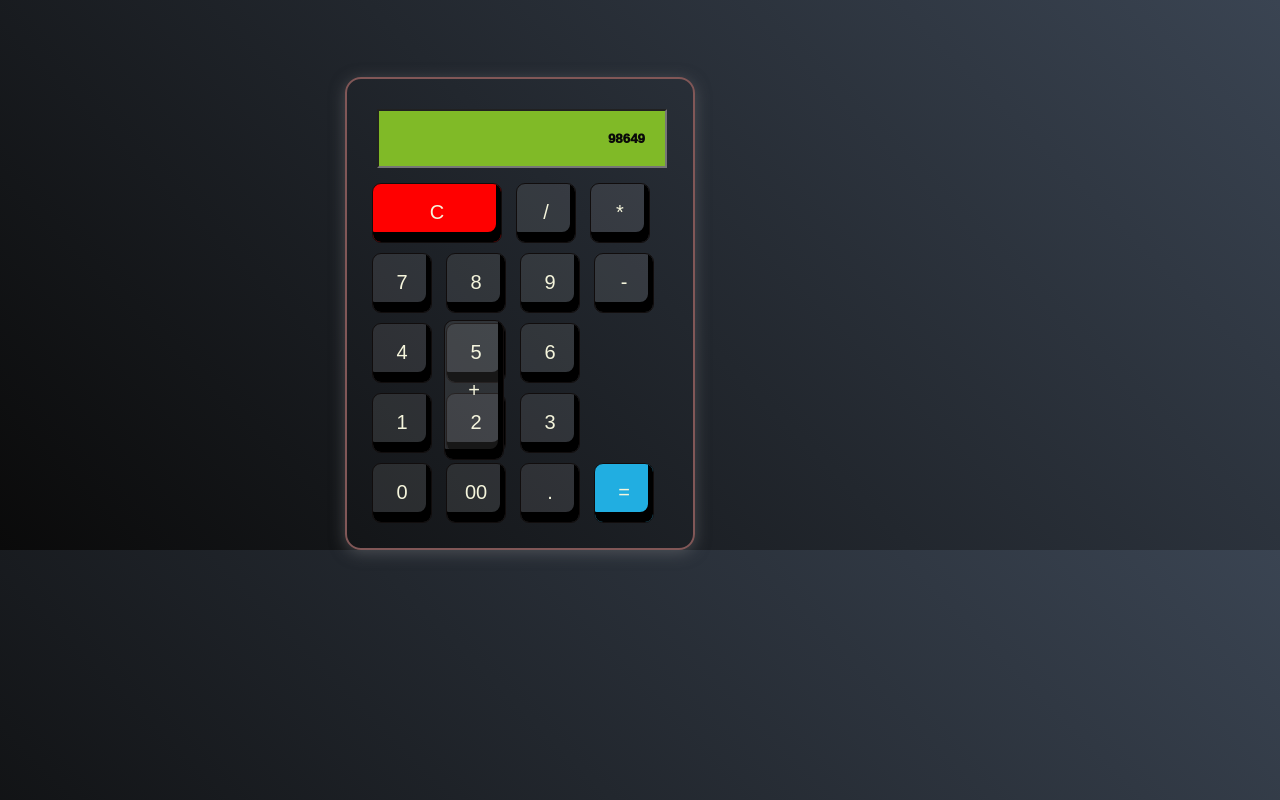
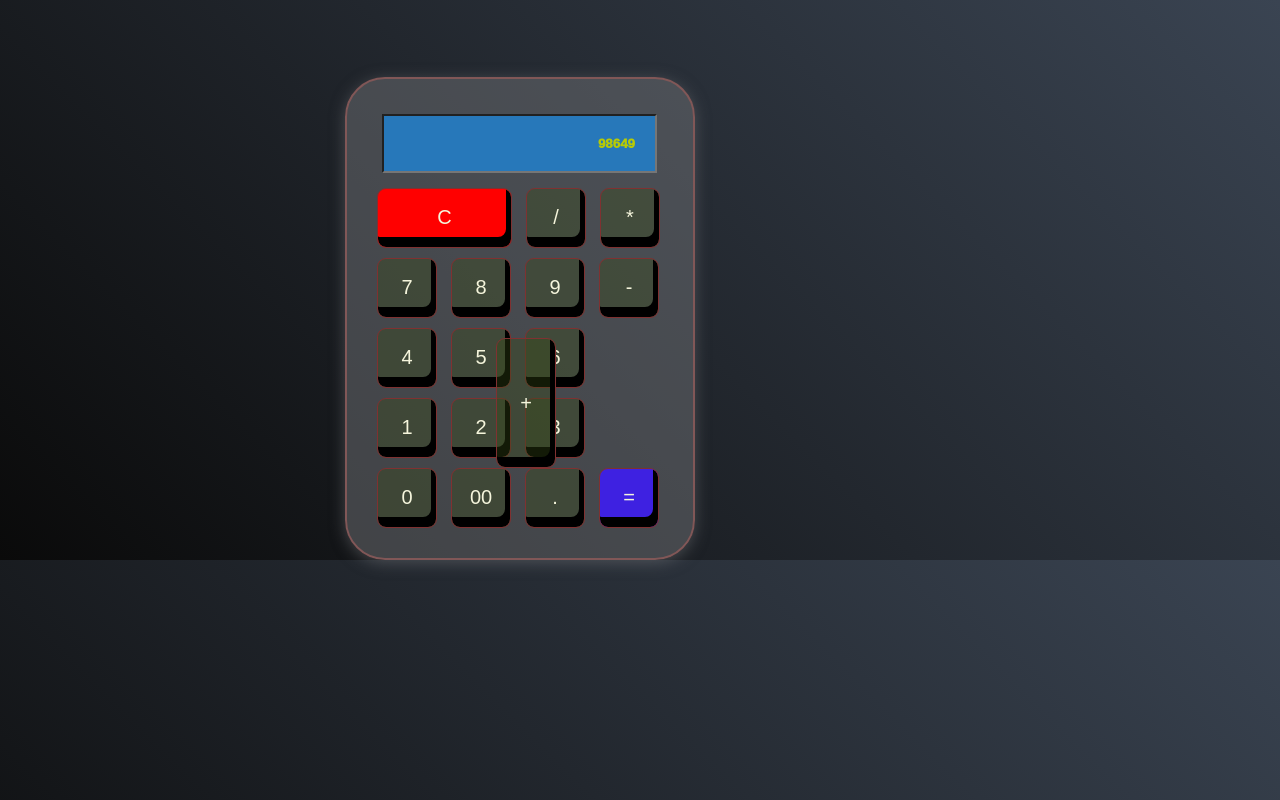
Before and after one commit to yasir4336/calculator-project, a plain HTML site: page index.html in a window 1280 px wide. Drawn offline with Linux system fonts and the light colour scheme.

Commit message:
make some changes

```diff
--- a/style.css
+++ b/style.css
@@ -5,7 +5,7 @@
 }
 
 body{
-    background-color:rgba(14, 8, 8, 0.664);
+    background-color:rgba(224, 84, 3, 0.712);
     height: 100%;
     width: 100vh;
     display: flex;
@@ -17,17 +17,17 @@ body{
 
 .CALCULATOR{
     border: 2px solid rgb(129, 87, 87);
-    padding: 20px;
-    border-radius: 16px;
-    background-color: transparent;
+    padding: 25px;
+    border-radius: 40px;
+    background-color: rgba(113,115,119, 0.5);
     box-shadow: 0px 3px 15px rgba(113,115,119, 0.5);
     margin-left: 30%;
     width: 350px;
 }
 
 input{
-    width: 290px;
-    background-color: rgb(128, 186, 39);
+    width: 275px;
+    background-color: rgb(39, 120, 186);
     color: rgb(0, 0, 0);
     font-weight: 1000;
     text-align: right;
@@ -37,7 +37,7 @@ input{
 }
 
 input::placeholder{
-    color: #0a0a0a;
+    color: #b7ca06;
 }
 
 button{
@@ -46,11 +46,11 @@ button{
     height: 60px;
     margin: 5px;
     color: beige;
-    background-color:rgba(248, 246, 246, 0.089);
+    background-color:rgba(54, 75, 21, 0.356);
     border-radius: 9px;
     font-size: 20px;
     inset:11px 1px ;
-    border: 1px solid rgb(17, 13, 13);
+    border: 1px solid rgb(128, 49, 49);
     inset: -5px -10px -15px;
     box-shadow: inset -5px -10px rgb(0, 0, 0);
     cursor: pointer;
@@ -58,18 +58,18 @@ button{
 
 #Cbtn{
     background-color: red;
-    width: 130px;
+    width: 135px;
 }
 
 #eqbtn{
-    background-color: rgb(33, 174, 225);
+    background-color: rgb(62, 33, 225);
 }
 
 #plsbtn{
 position: fixed;
-margin-left: 454px;
-height: 140px;
-margin-top: 325px;
+margin-left: 506px;
+height: 130px;
+margin-top: 343px;
 
 }
 
```
